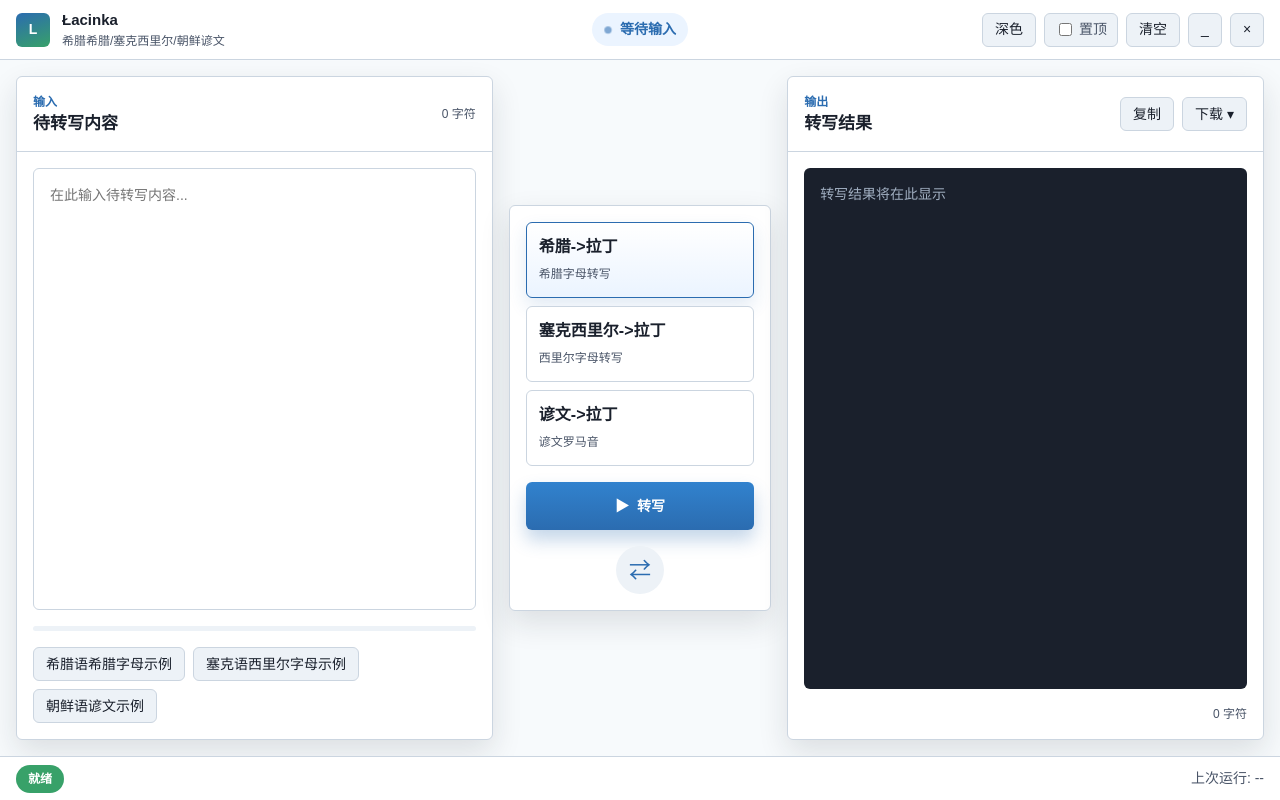
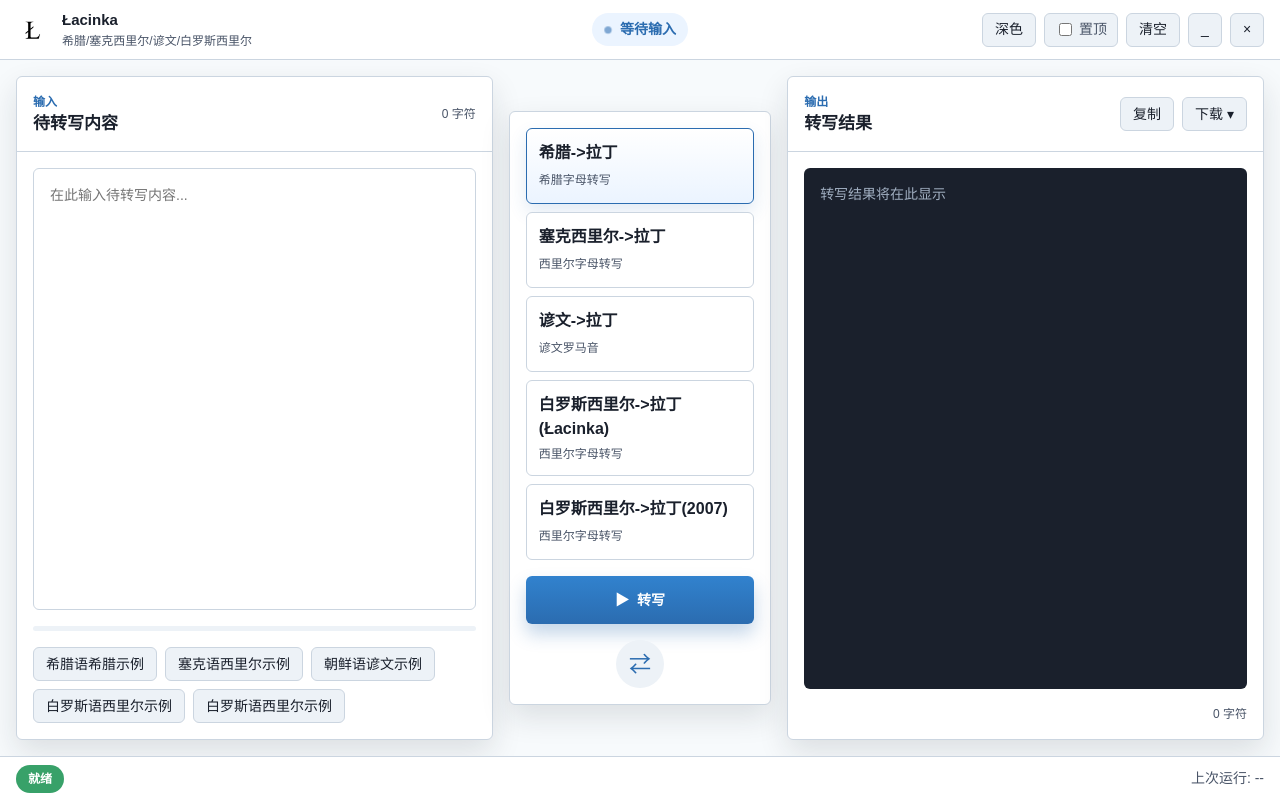
Before and after one commit to Himekaidou1651/Lacinka, an Electron app: page frontend/index.html in a window 1280 px wide. Drawn offline with Linux system fonts and the light colour scheme.

Commit message:
4-前端接口

```diff
--- a/frontend/index.html
+++ b/frontend/index.html
@@ -11,10 +11,10 @@
   <div class="window" data-theme="light">
     <header class="titlebar">
       <div class="brand">
-        <div class="brand-mark">L</div>
+        <div class="brand-mark"></div>
         <div class="brand-text">
           <div class="brand-title">Łacinka</div>
-          <div class="brand-subtitle">希腊希腊/塞克西里尔/朝鲜谚文</div>
+          <div class="brand-subtitle">希腊/塞克西里尔/谚文/白罗斯西里尔</div>
         </div>
       </div>
 
@@ -47,9 +47,11 @@
         <textarea id="input-text" spellcheck="false" placeholder="在此输入待转写内容..."></textarea>
         <div class="meter" aria-hidden="true"><span id="input-meter"></span></div>
         <div class="chips">
-          <button class="chip" type="button" data-sample="0">希腊语希腊字母示例</button>
-          <button class="chip" type="button" data-sample="1">塞克语西里尔字母示例</button>
+          <button class="chip" type="button" data-sample="0">希腊语希腊示例</button>
+          <button class="chip" type="button" data-sample="1">塞克语西里尔示例</button>
           <button class="chip" type="button" data-sample="2">朝鲜语谚文示例</button>
+          <button class="chip" type="button" data-sample="3">白罗斯语西里尔示例</button>
+          <button class="chip" type="button" data-sample="4">白罗斯语西里尔示例</button>
         </div>
       </section>
 
@@ -66,6 +68,14 @@
           <button class="mode-card" type="button" data-mode="2" data-accent="rose">
             <span class="mode-name">谚文->拉丁</span>
             <span class="mode-desc">谚文罗马音</span>
+          </button>
+          <button class="mode-card" type="button" data-mode="3" data-accent="amber">
+            <span class="mode-name">白罗斯西里尔->拉丁(Łacinka)</span>
+            <span class="mode-desc">西里尔字母转写</span>
+          </button>
+          <button class="mode-card" type="button" data-mode="4" data-accent="violet">
+            <span class="mode-name">白罗斯西里尔->拉丁(2007)</span>
+            <span class="mode-desc">西里尔字母转写</span>
           </button>
         </div>
 
--- a/frontend/renderer.js
+++ b/frontend/renderer.js
@@ -16,7 +16,9 @@ var TEXTS = {
 var SAMPLES = {
   "0": "Ελλας και γλωσσα.",
   "1": "Србија и Југославија.",
-  "2": "안녕하세요"
+  "2": "안녕하세요",
+  "3": "Жлобін і Лукашэнка.",
+  "4": "Жлобін і Лукашэнка."
 };
 
 var state = {
--- a/frontend/style.css
+++ b/frontend/style.css
@@ -106,9 +106,11 @@ button {
   display: grid;
   place-items: center;
   border-radius: var(--radius-button);
-  background: linear-gradient(160deg, var(--primary), #38a169);
-  color: #fff;
   font-weight: 700;
+  background-image: url('../assets/icons/lacinka.svg');
+  background-size: contain;
+  background-repeat: no-repeat;
+  background-position: center;
 }
 
 .brand-title {
@@ -357,6 +359,14 @@ textarea:focus {
 
 .mode-card[data-accent="rose"] {
   --accent: #be4b73;
+}
+
+.mode-card[data-accent="amber"] {
+  --accent: #d69e2e;
+}
+
+.mode-card[data-accent="violet"] {
+  --accent: #805ad5;
 }
 
 .mode-card:hover {
```
Also changed, not shown: assets/icons/lacinka.svg (added), 5 other files.
